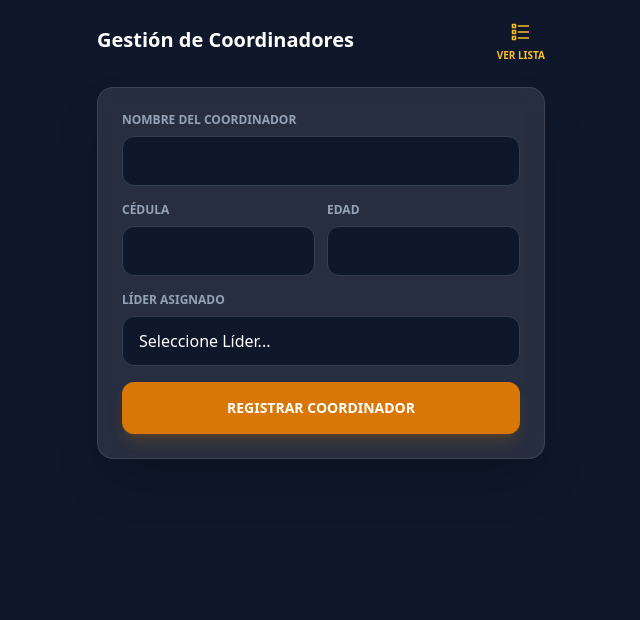
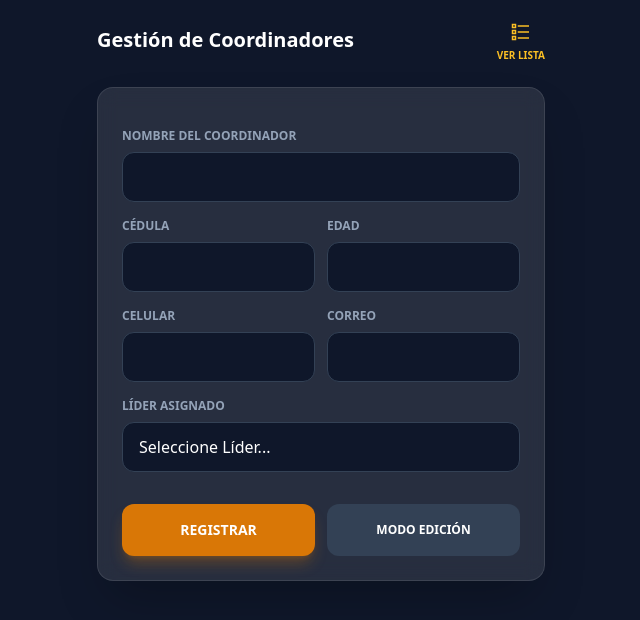
Before and after one commit to jeancgarciaq/estadistica-maranatha-infantil-fastapi, a Python web app: template web/templates/coordinadores/index.html in a window 1280 px wide. Shown: the top 620 px of the page, without its empty margins (319-959 px from the left). Run offline with Jinja, Linux system fonts and the light colour scheme; the template is opened without the code that fills it, so the values that code supplies are empty; some libraries are stand-ins or nearby versions.

Commit message:
feat: implement templates for leaders, pastors, and coordinators index and list views

```diff
--- a/web/templates/coordinadores/index.html
+++ b/web/templates/coordinadores/index.html
@@ -12,8 +12,15 @@
     </div>
 
     <div class="glass p-6 rounded-2xl border border-white/10 shadow-2xl">
-        <form action="/coordinadores/crear" method="post" class="space-y-4">
-            <div>
+        <form id="coordinadorForm" action="/coordinadores/crear" method="post" class="space-y-4">
+            <!-- ID solo para edición -->
+            <div id="id_field" class="hidden">
+                <label class="block text-xs font-semibold text-slate-400 uppercase mb-2 ml-1">ID del Coordinador</label>
+                <input type="number" name="id" id="coordinador_id"
+                    class="w-full bg-slate-900 border border-slate-700 rounded-xl px-4 py-3 text-white focus:outline-none focus:border-amber-500">
+            </div>
+
+            <div class="text-start">
                 <label class="block text-xs font-semibold text-slate-400 uppercase mb-2">Nombre del Coordinador</label>
                 <input type="text" name="nombre" required
                     class="w-full bg-slate-900 border border-slate-700 rounded-xl px-4 py-3 text-white focus:border-amber-500 outline-none">
@@ -32,22 +39,87 @@
                 </div>
             </div>
 
-            <div>
+            <div class="grid grid-cols-2 gap-3">
+                <div class="text-start">
+                    <label class="block text-xs font-semibold text-slate-400 uppercase mb-2">Celular</label>
+                    <input type="text" name="celular" id="coordinador_celular"
+                        class="w-full bg-slate-900 border border-slate-700 rounded-xl px-4 py-3 text-white focus:border-amber-500 outline-none">
+                </div>
+                <div class="text-start">
+                    <label class="block text-xs font-semibold text-slate-400 uppercase mb-2">Correo</label>
+                    <input type="email" name="correo" id="coordinador_correo"
+                        class="w-full bg-slate-900 border border-slate-700 rounded-xl px-4 py-3 text-white focus:border-amber-500 outline-none">
+                </div>
+            </div>
+
+            <div class="text-start">
                 <label class="block text-xs font-semibold text-slate-400 uppercase mb-2">Líder Asignado</label>
                 <select name="id_lider" required
                     class="w-full bg-slate-900 border border-slate-700 rounded-xl px-4 py-3 text-white focus:border-amber-500 outline-none appearance-none">
                     <option value="">Seleccione Líder...</option>
                     {% for lider in lideres %}
-                    <option value="{{ coord.id }}">{{ lider.nombre }}</option>
+                    <option value="{{ lider.id }}">{{ lider.nombre }}</option>
                     {% endfor %}
                 </select>
             </div>
 
-            <button type="submit"
-                class="w-full bg-amber-600 hover:bg-amber-500 text-white font-bold py-4 rounded-xl transition-all shadow-lg shadow-amber-600/20 uppercase text-sm">
-                Registrar Coordinador
+            <div class="grid grid-cols-2 gap-3 pt-4">
+                <button type="submit" id="btn_submit"
+                    class="bg-amber-600 hover:bg-amber-500 text-white font-bold py-4 rounded-xl transition-all active:scale-95 shadow-lg shadow-amber-600/30 uppercase text-sm">
+                    Registrar
+                </button>
+                <button type="button" onclick="cambiarAModoEdicion()" id="btn_mode"
+                    class="bg-slate-700 hover:bg-slate-600 text-white font-bold py-4 rounded-xl transition-all uppercase text-xs">
+                    Modo Edición
+                </button>
+            </div>
+        </form>
+
+        <form id="deleteForm" action="/coordinadores/eliminar" method="post" class="hidden">
+            <input type="hidden" name="id" id="delete_id">
+            <button type="submit" onclick="return confirm('¿Eliminar registro de coordinador?')"
+                class="w-full bg-red-600/20 hover:bg-red-600 text-red-500 hover:text-white font-bold py-3 rounded-xl border border-red-600/50 transition-all mt-2 uppercase text-xs">
+                Eliminar Registro
             </button>
         </form>
     </div>
 </div>
+
+<script>
+    const urlParams = new URLSearchParams(window.location.search);
+
+    function cambiarAModoEdicion() {
+        const form = document.getElementById('coordinadorForm');
+        const idField = document.getElementById('id_field');
+        const delForm = document.getElementById('deleteForm');
+        const btnSubmit = document.getElementById('btn_submit');
+
+        idField.classList.toggle('hidden');
+        delForm.classList.toggle('hidden');
+
+        if (!idField.classList.contains('hidden')) {
+            form.action = "/coordinadores/actualizar";
+            btnSubmit.innerText = "ACTUALIZAR";
+            document.getElementById('btn_mode').innerText = "MODO CREAR";
+            document.getElementById('coordinador_id').required = true;
+        } else {
+            form.action = "/coordinadores/crear";
+            btnSubmit.innerText = "REGISTRAR";
+            document.getElementById('btn_mode').innerText = "MODO EDICIÓN";
+            document.getElementById('coordinador_id').required = false;
+        }
+    }
+
+    if (urlParams.get('id')) {
+        cambiarAModoEdicion();
+        document.getElementById('coordinador_id').value = urlParams.get('id');
+        document.getElementById('delete_id').value = urlParams.get('id');
+        document.querySelector('input[name="nombre"]').value = urlParams.get('nombre') || "";
+        document.querySelector('input[name="cedula"]').value = urlParams.get('cedula') || "";
+        document.querySelector('input[name="edad"]').value = urlParams.get('edad') || "";
+        document.getElementById('coordinador_celular').value = urlParams.get('celular') || "";
+        document.getElementById('coordinador_correo').value = urlParams.get('correo') || "";
+        document.querySelector('select[name="id_lider"]').value = urlParams.get('id_lider') || "";
+    }
+</script>
 {% endblock %}
```
